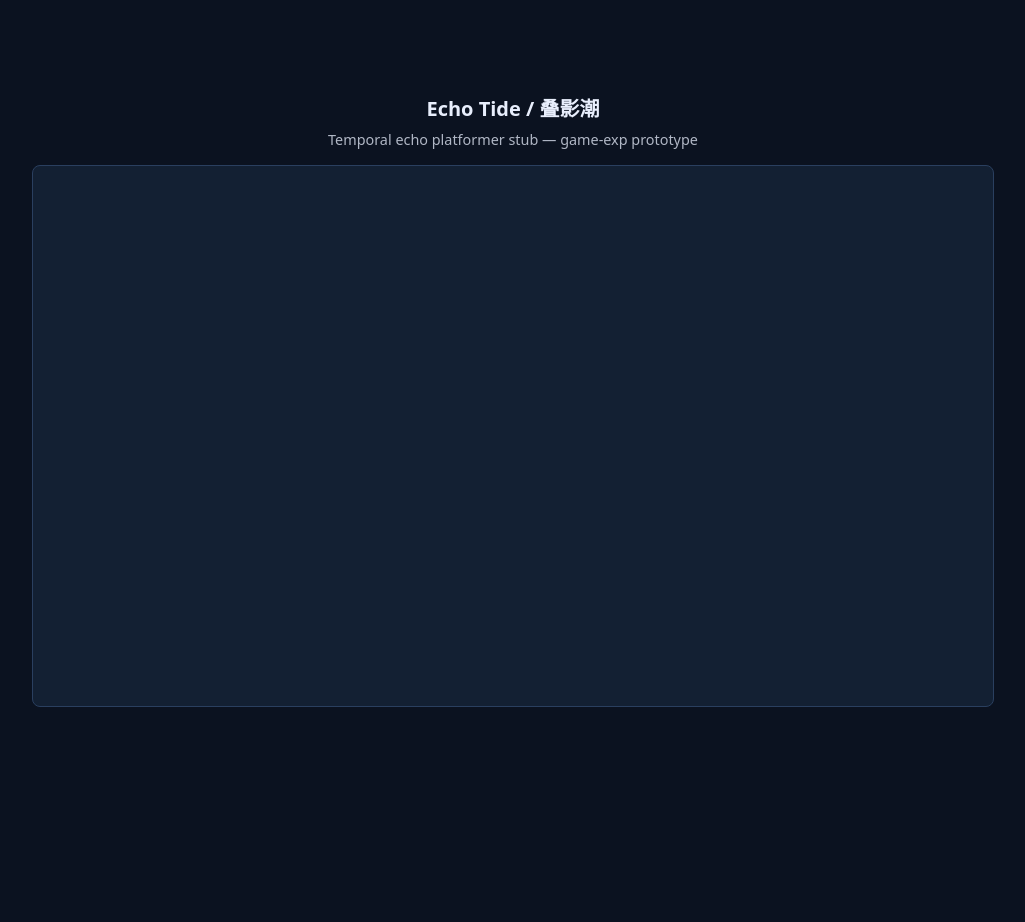
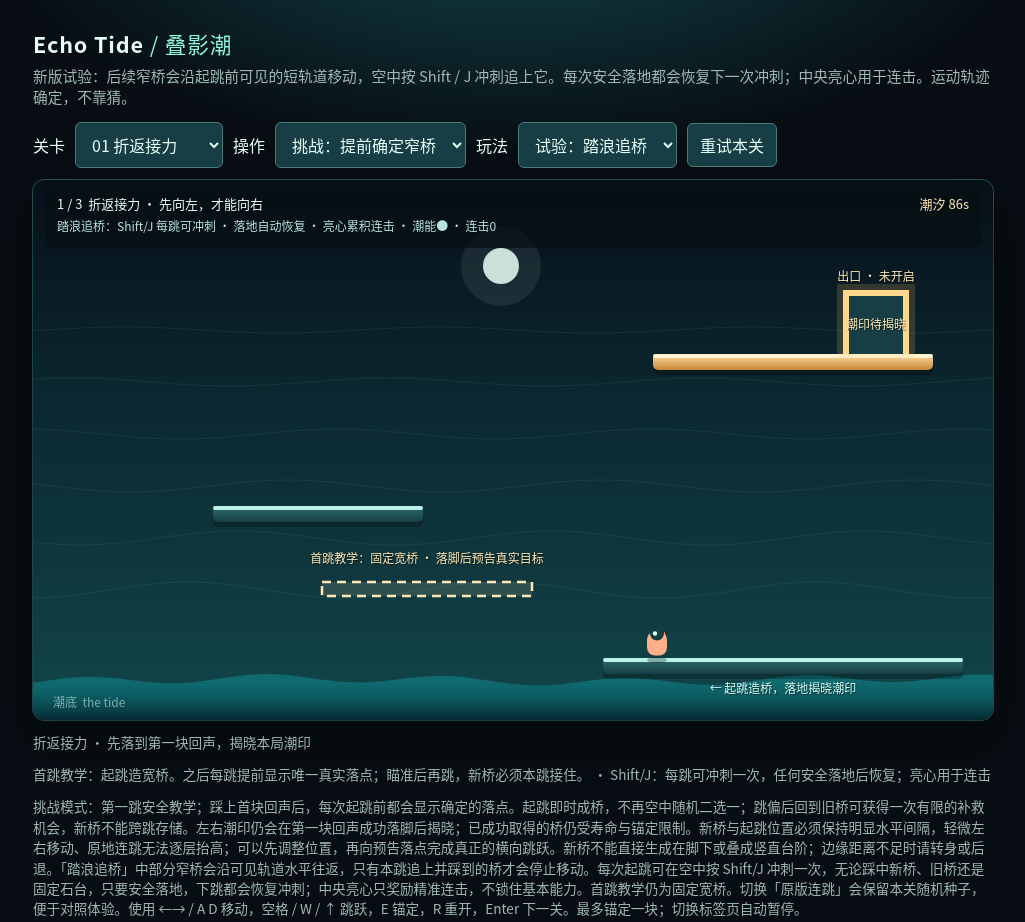
Before and after one commit to siskosun/echo-tide, a website built with Vite: page index.html in a window 1280 px wide. Shown: the whole page, without its empty margins (127-1152 px from the left). Before the commit the page ends 800 px from the top, so only its background shows below. Built offline with nearby package versions, Linux system fonts and the light colour scheme; animation ran at ten frames a second.

Commit message:
port(EXP-6): source-identical index.html from reviewed EXP-5

```diff
--- a/index.html
+++ b/index.html
@@ -5,31 +5,71 @@
     <meta name="viewport" content="width=device-width, initial-scale=1.0" />
     <title>Echo Tide / 叠影潮</title>
     <style>
+      :root {
+        color-scheme: dark;
+        --ink: #e7fff8;
+        --muted: #9fb8b4;
+      }
       html, body {
         margin: 0;
-        height: 100%;
-        background: #0b1220;
-        color: #e8eefc;
-        font-family: system-ui, sans-serif;
+        min-height: 100%;
+        background:
+          radial-gradient(900px 420px at 50% -10%, #13464c 0%, transparent 60%),
+          #070d12;
+        color: var(--ink);
+        font-family: "WenQuanYi Micro Hei", "Noto Sans CJK SC", "Microsoft YaHei", system-ui, sans-serif;
+      }
+      body {
         display: flex;
         flex-direction: column;
         align-items: center;
-        justify-content: center;
+        padding: 28px 16px 40px;
       }
-      h1 { font-size: 1.25rem; font-weight: 600; margin: 0 0 0.5rem; }
-      p { margin: 0 0 1rem; opacity: 0.75; font-size: 0.9rem; }
+      .wrap { width: min(960px, 100%); }
+      .toolbar { display: flex; gap: 10px; align-items: center; flex-wrap: wrap; margin: 12px 0; }
+      select, button { font: inherit; color: var(--ink); background: #173e44; border: 1px solid #477b78; border-radius: 6px; padding: 9px 12px; }
+      button { cursor: pointer; }
+      [hidden] { display: none !important; }
+      h1 {
+        font-size: 1.35rem;
+        font-weight: 640;
+        letter-spacing: 0.04em;
+        margin: 0 0 6px;
+      }
+      h1 span { color: #8ef6df; font-weight: 520; }
+      .lede {
+        margin: 0 0 14px;
+        color: var(--muted);
+        font-size: 0.92rem;
+        line-height: 1.45;
+      }
       canvas {
-        background: #132033;
-        border: 1px solid #2a3f5f;
-        border-radius: 8px;
-        image-rendering: pixelated;
+        width: 100%;
+        height: auto;
+        display: block;
+        background: #071018;
+        border-radius: 12px;
+        box-shadow: 0 22px 50px rgba(0, 0, 0, 0.35), 0 0 0 1px #24555a;
+      }
+      canvas:focus { outline: 2px solid #8ef6df; outline-offset: 3px; }
+      .foot {
+        margin: 12px 0 0;
+        color: var(--muted);
+        font-size: 0.85rem;
+        line-height: 1.5;
       }
     </style>
   </head>
   <body>
-    <h1>Echo Tide / 叠影潮</h1>
-    <p>Temporal echo platformer stub — game-exp prototype</p>
-    <canvas id="game" width="640" height="360" aria-label="Echo Tide game canvas"></canvas>
+    <div class="wrap">
+      <h1>Echo Tide <span>/ 叠影潮</span></h1>
+      <p class="lede">新版试验：后续窄桥会沿起跳前可见的短轨道移动，空中按 Shift / J 冲刺追上它。每次安全落地都会恢复下一次冲刺；中央亮心用于连击。运动轨迹确定，不靠猜。</p>
+      <div class="toolbar"><label for="room">关卡</label><select id="room"><option value="0">01 折返接力</option><option value="1">02 留一条退路</option><option value="2">03 借路归航</option></select><label for="difficulty">操作</label><select id="difficulty"><option value="hard" selected>挑战：提前确定窄桥</option><option value="standard">入门：确定平台</option></select><label for="style">玩法</label><select id="style"><option value="surf" selected>试验：踏浪追桥</option><option value="classic">对照：原版连跳</option></select><button id="restart" type="button">重试本关</button><button id="next" type="button" hidden>下一关 →</button></div>
+      <canvas id="game" width="960" height="540" tabindex="0" aria-label="叠影潮游戏。方向键或 AD 移动，空格跳跃，Shift 或 J 空中冲刺，E 锚定，R 重开。"></canvas>
+      <p id="status" class="foot" role="status" aria-live="polite"></p>
+      <p id="hint" class="foot"></p>
+      <p class="foot">挑战模式：第一跳安全教学；踩上首块回声后，每次起跳前都会显示确定的落点。起跳即时成桥，不再空中随机二选一；跳偏后回到旧桥可获得一次有限的补救机会，新桥不能跨跳存储。左右潮印仍会在第一块回声成功落脚后揭晓；已成功取得的桥仍受寿命与锚定限制。新桥与起跳位置必须保持明显水平间隔，轻微左右移动、原地连跳无法逐层抬高；可以先调整位置，再向预告落点完成真正的横向跳跃。新桥不能直接生成在脚下或叠成竖直台阶；边缘距离不足时请转身或后退。「踏浪追桥」中部分窄桥会沿可见轨道水平往返，只有本跳追上并踩到的桥才会停止移动。每次起跳可在空中按 Shift/J 冲刺一次，无论踩中新桥、旧桥还是固定石台，只要安全落地，下跳都会恢复冲刺；中央亮心只奖励精准连击，不锁住基本能力。首跳教学仍为固定宽桥。切换「原版连跳」会保留本关随机种子，便于对照体验。使用 ←→ / A D 移动，空格 / W / ↑ 跳跃，E 锚定，R 重开，Enter 下一关。最多锚定一块；切换标签页自动暂停。</p>
+    </div>
     <script type="module" src="/src/main.js"></script>
   </body>
 </html>
```
